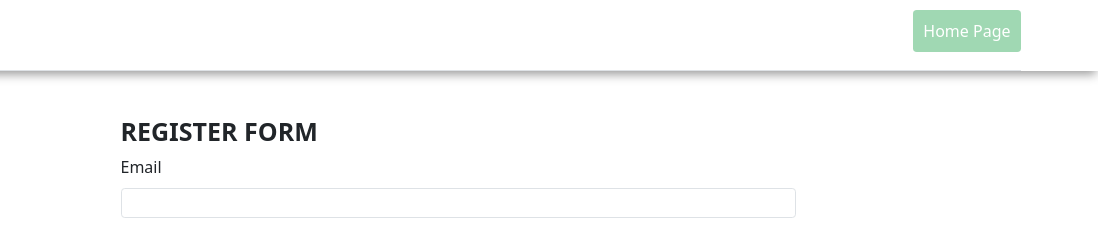
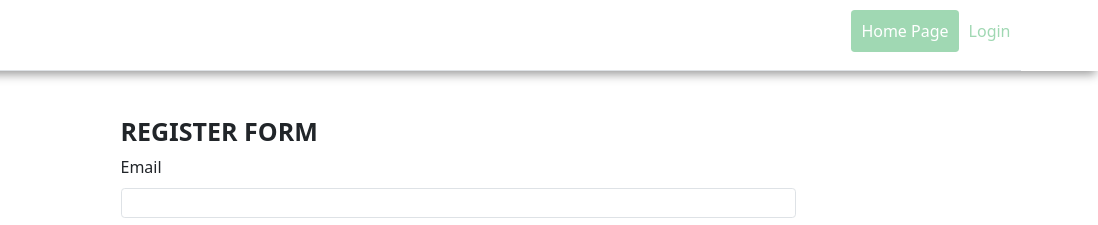
Before and after one commit to Snipsx17/nodepop, a plain HTML site: page register.html in a window 1280 px wide. Shown: the top 225 px of the page, 182-1280 px from the left. Drawn offline with nearby package versions, Linux system fonts and the light colour scheme.

Commit message:
Add login button

```diff
--- a/register.html
+++ b/register.html
@@ -36,6 +36,7 @@
                 >Home Page</a
               >
             </li>
+            <a href="./login.html" class="nav-link">Login</a>
           </ul>
         </nav>
       </div>
```
